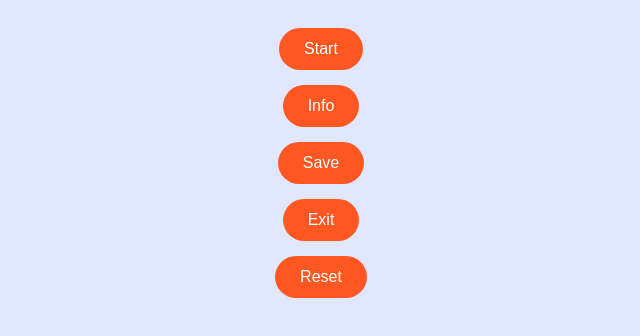
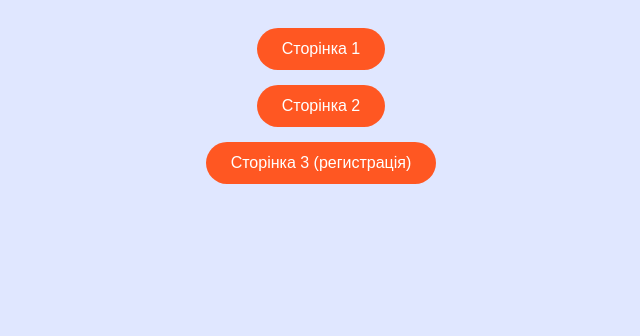
Before and after one commit to VolodymyrKozovyk/kursova, a plain HTML site: page index.html in a window 1280 px wide. Shown: the whole page, without its empty margins (319-959 px from the left). Drawn offline with Linux system fonts and the light colour scheme.

Commit message:
Update index.html

```diff
--- a/index.html
+++ b/index.html
@@ -3,7 +3,7 @@
 <head>
     <meta charset="UTF-8">
     <meta name="viewport" content="width=device-width, initial-scale=1.0">
-    <title>Simple Buttons</title>
+    <title>Simple Buttons with GitHub Links</title>
     <style>
         body {
             display: flex;
@@ -24,16 +24,14 @@
             transition: background-color 0.3s, transform 0.2s;
         }
         button:hover {
-            background-color: #e64a19; /* Темніший помаранчевий при наведенні */
-            transform: scale(1.05); /* Легке збільшення при наведенні */
+            background-color: #e64a19;
+            transform: scale(1.05);
         }
     </style>
 </head>
 <body>
-    <button>Start</button>
-    <button>Info</button>
-    <button>Save</button>
-    <button>Exit</button>
-    <button>Reset</button>
+    <button onclick="window.location.href='курсова/index.html';">Сторінка 1</button>
+    <button onclick="window.location.href='курсова/index.html';">Сторінка 2</button>
+    <button onclick="window.location.href='курсова/index.html';">Сторінка 3 (регистрація) </button>
 </body>
 </html>
```
